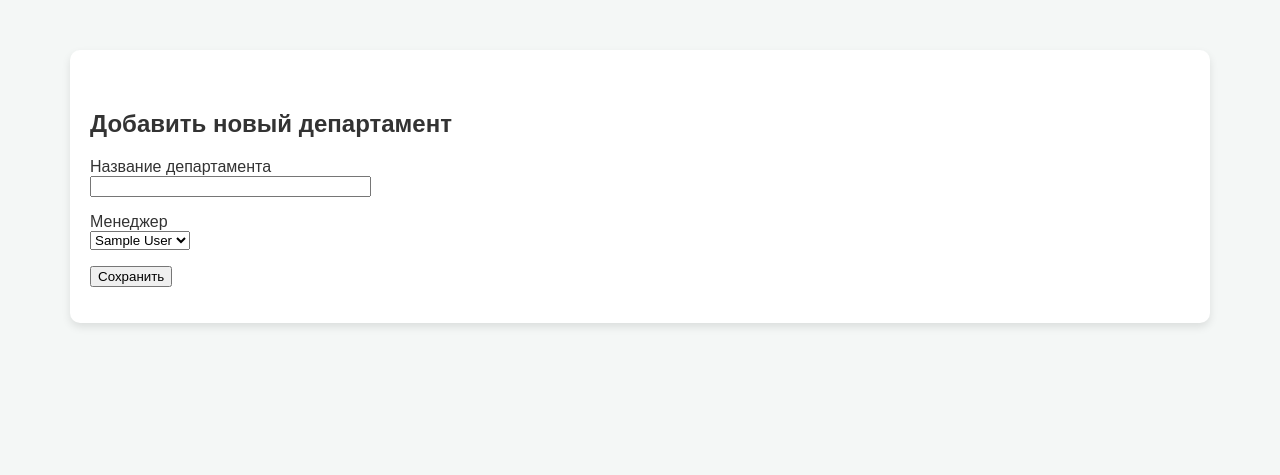
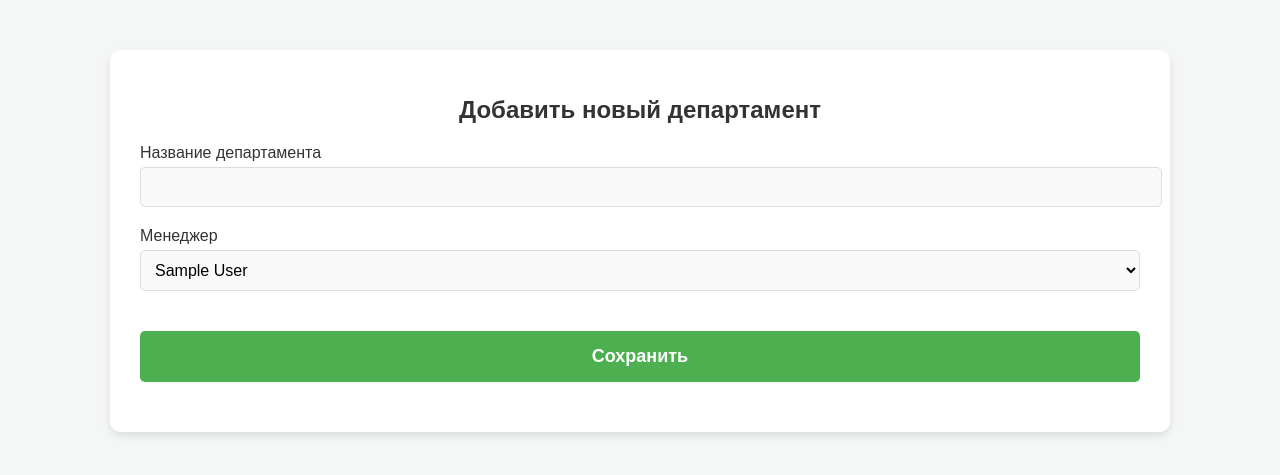
Before and after one commit to wowcrise54/Nikita_subd_1, a Flask app: page /department/new in a window 1280 px wide. Shown: the part 50-525 px from the top of the page. Run offline with Flask 3, Linux system fonts and the light colour scheme; tables that the repository leaves empty hold one stand-in row (values such as "Sample post").

Commit message:
Обновил UI интерфейс

```diff
--- a/static/style.css
+++ b/static/style.css
@@ -1,3 +1,4 @@
+/* Общие стили для всего приложения */
 body {
     font-family: 'Arial', sans-serif;
     background-color: #f4f7f6;
@@ -17,65 +18,40 @@ nav a {
     margin: 0 15px;
     text-decoration: none;
     font-weight: bold;
+    transition: color 0.3s;
 }
 
 nav a:hover {
     text-decoration: underline;
+    color: #dff0d8;
 }
 
+/* Контейнер для всех страниц */
 .container {
-    max-width: 1100px;
+    max-width: 1000px;
     margin: 50px auto;
     background-color: white;
-    padding: 20px;
+    padding: 30px;
     border-radius: 10px;
     box-shadow: 0 4px 8px rgba(0, 0, 0, 0.1);
 }
 
+/* Заголовки */
+h1, h2 {
+    color: #4CAF50;
+    margin-bottom: 20px;
+}
+
 h1 {
     text-align: center;
-    color: #4CAF50;
 }
 
-h2 {
-    color: #333;
-    margin-top: 40px;
-}
-
-.stats {
-    display: flex;
-    justify-content: space-between;
-    margin-bottom: 30px;
-    background-color: #f4f7f6;
-    padding: 20px;
-    border-radius: 10px;
-    box-shadow: 0 4px 8px rgba(0, 0, 0, 0.1);
-}
-
-.stat-card {
-    background-color: #4CAF50;
-    color: white;
-    text-align: center;
-    flex: 1;
-    margin: 0 15px;
-    padding: 20px;
-    border-radius: 10px;
-    box-shadow: 0 4px 8px rgba(0, 0, 0, 0.1);
-}
-
-.stat-card h3 {
-    margin: 0;
-}
-
-.stat-card p {
-    font-size: 36px;
-    margin-top: 10px;
-}
-
+/* Стиль для карточек на главной странице */
 .card-container {
     display: flex;
     flex-wrap: wrap;
     justify-content: space-between;
+    margin-bottom: 40px;
 }
 
 .card {
@@ -101,3 +77,98 @@ h2 {
     margin: 5px 0;
     color: #666;
 }
+
+/* Стиль для статистики на главной странице */
+.stats {
+    display: flex;
+    justify-content: space-around;
+    margin-bottom: 30px;
+}
+
+.stat-card {
+    background-color: #4CAF50;
+    color: white;
+    text-align: center;
+    flex: 1;
+    margin: 0 15px;
+    padding: 20px;
+    border-radius: 10px;
+    box-shadow: 0 4px 8px rgba(0, 0, 0, 0.1);
+}
+
+.stat-card h3 {
+    margin: 0;
+}
+
+.stat-card p {
+    font-size: 36px;
+    margin-top: 10px;
+}
+
+/* Стиль для форм */
+form {
+    margin-top: 20px;
+}
+
+form p {
+    margin-bottom: 20px;
+}
+
+input, select {
+    width: 100%;
+    padding: 10px;
+    margin-top: 5px;
+    border: 1px solid #ddd;
+    border-radius: 5px;
+    font-size: 16px;
+    background-color: #f9f9f9;
+}
+
+input[type="submit"] {
+    width: 100%;
+    background-color: #4CAF50;
+    color: white;
+    padding: 15px;
+    font-size: 18px;
+    font-weight: bold;
+    border: none;
+    border-radius: 5px;
+    cursor: pointer;
+    margin-top: 20px;
+    transition: background-color 0.3s;
+}
+
+input[type="submit"]:hover {
+    background-color: #45a049;
+}
+
+.form-title {
+    font-size: 24px;
+    font-weight: bold;
+    color: #333;
+}
+
+/* Стили для таблиц (если есть) */
+table {
+    width: 100%;
+    border-collapse: collapse;
+    margin-bottom: 20px;
+}
+
+table, th, td {
+    border: 1px solid #ddd;
+}
+
+th, td {
+    padding: 10px;
+    text-align: left;
+}
+
+th {
+    background-color: #4CAF50;
+    color: white;
+}
+
+tr:nth-child(even) {
+    background-color: #f2f2f2;
+}
--- a/templates/base.html
+++ b/templates/base.html
@@ -4,7 +4,7 @@
     <meta charset="UTF-8">
     <meta name="viewport" content="width=device-width, initial-scale=1.0">
     <link rel="stylesheet" href="{{ url_for('static', filename='style.css') }}">
-    <title>Управление персоналом</title>
+    <title>{% block title %}Управление сотрудниками{% endblock %}</title>
 </head>
 <body>
     <nav>
@@ -12,7 +12,7 @@
         <a href="{{ url_for('new_department') }}">Добавить департамент</a>
         <a href="{{ url_for('new_employee') }}">Добавить сотрудника</a>
     </nav>
-    <div class="container">
+    <div class="content">
         {% block content %}{% endblock %}
     </div>
 </body>
--- a/templates/department.html
+++ b/templates/department.html
@@ -1,7 +1,8 @@
 {% extends 'base.html' %}
 
 {% block content %}
-<h2>Добавить новый департамент</h2>
+<div class="container">
+    <h1 class="form-title">Добавить новый департамент</h1>
     <form method="POST">
         {{ form.hidden_tag() }}
         <p>
@@ -14,4 +15,5 @@
         </p>
         <p>{{ form.submit() }}</p>
     </form>
+</div>
 {% endblock %}
```
Lines whose indentation alone changed are shown as unchanged.
